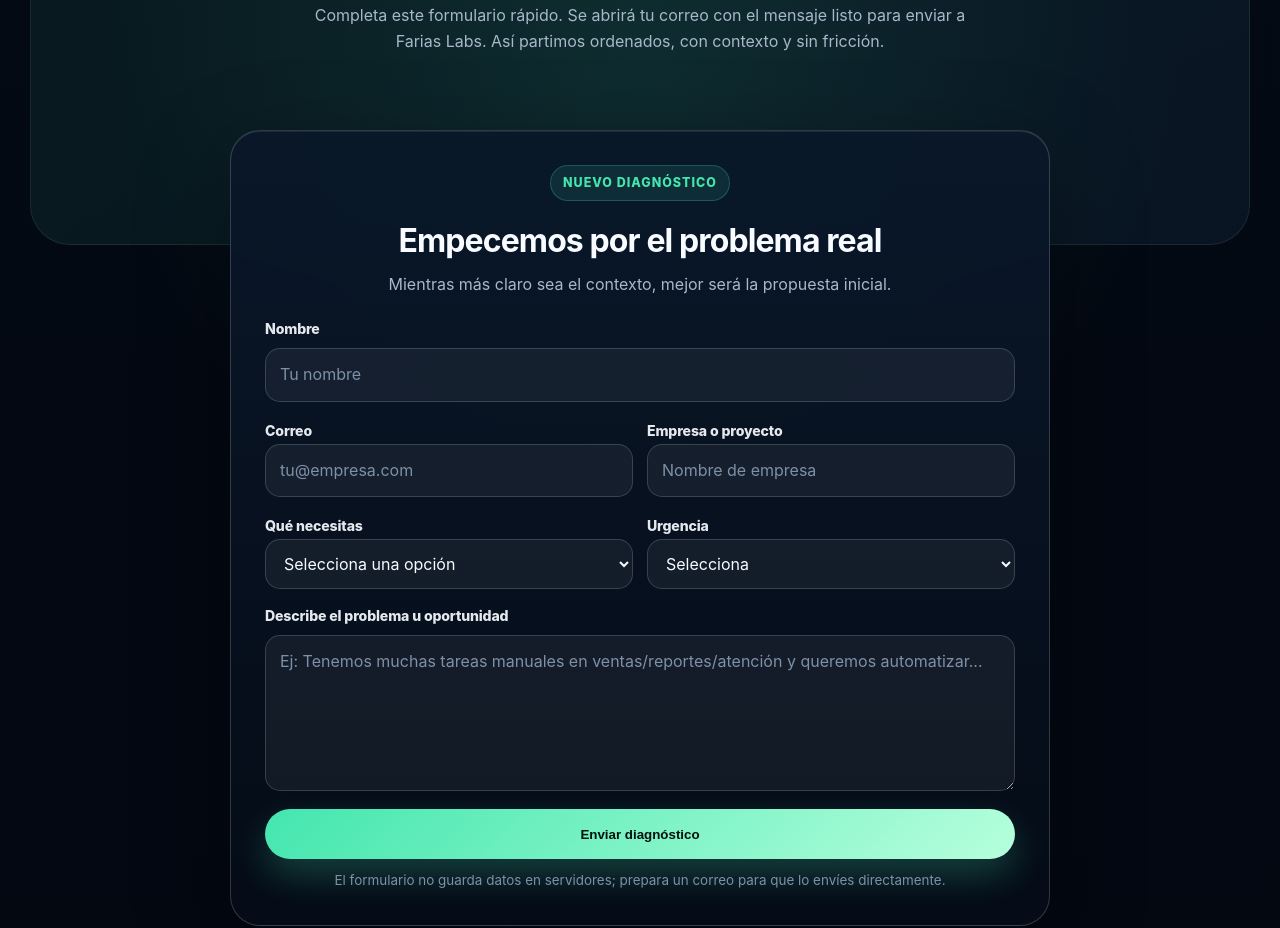
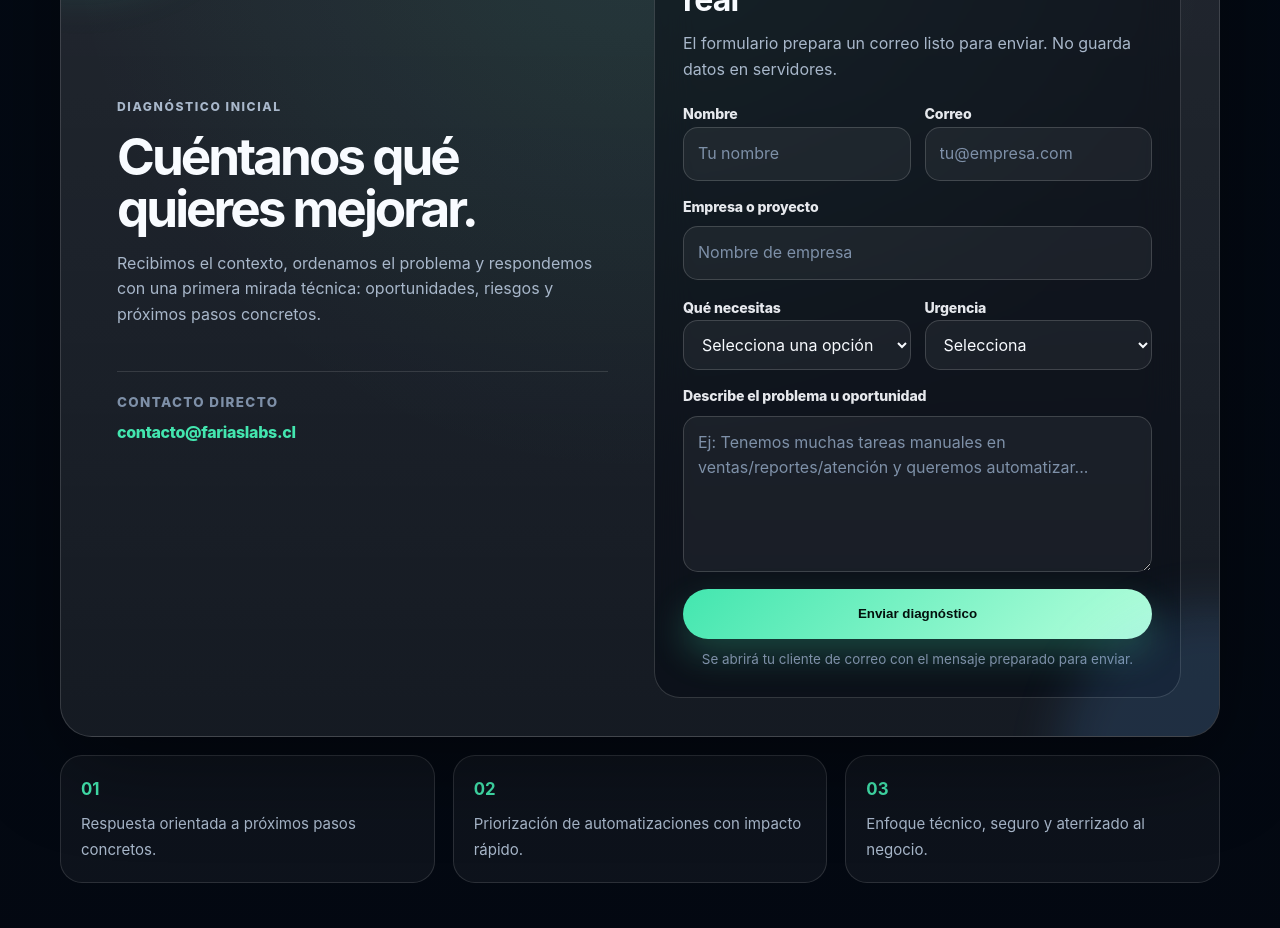
Before and after one commit to Yeezyboyskn/landing_oscar, a plain HTML site: page index.html in a window 1280 px wide. Shown: the part 5230-6158 px from the top of the page. Drawn offline with Linux system fonts and the light colour scheme.

Commit message:
Refine symmetric contact section layout

```diff
--- a/index.html
+++ b/index.html
@@ -244,34 +244,39 @@
 
     <section class="section contact-section" id="contacto">
       <div class="container contact-layout">
-        <div class="contact-copy section-heading compact">
+        <div class="contact-card">
+          <div class="contact-copy">
             <p class="eyebrow">Diagnóstico inicial</p>
-          <h2>Cuéntanos qué quieres mejorar y te respondemos con una primera mirada técnica.</h2>
+            <h2>Cuéntanos qué quieres mejorar.</h2>
             <p>
-            Completa este formulario rápido. Se abrirá tu correo con el mensaje listo para enviar a Farias Labs.
-            Así partimos ordenados, con contexto y sin fricción.
+              Recibimos el contexto, ordenamos el problema y respondemos con una primera mirada técnica:
+              oportunidades, riesgos y próximos pasos concretos.
             </p>
+            <div class="contact-direct">
+              <span>Contacto directo</span>
+              <a href="mailto:contacto@fariaslabs.cl">contacto@fariaslabs.cl</a>
+            </div>
           </div>
 
           <form class="lead-form" id="lead-form">
             <div class="form-header">
               <span class="form-badge">Nuevo diagnóstico</span>
               <h3>Empecemos por el problema real</h3>
-            <p>Mientras más claro sea el contexto, mejor será la propuesta inicial.</p>
+              <p>El formulario prepara un correo listo para enviar. No guarda datos en servidores.</p>
             </div>
-          <div class="form-row">
+            <div class="form-row two-cols">
+              <div>
                 <label for="name">Nombre</label>
                 <input id="name" name="name" type="text" autocomplete="name" placeholder="Tu nombre" required />
               </div>
-          <div class="form-row two-cols">
               <div>
                 <label for="email">Correo</label>
                 <input id="email" name="email" type="email" autocomplete="email" placeholder="tu@empresa.com" required />
               </div>
-            <div>
+            </div>
+            <div class="form-row">
               <label for="company">Empresa o proyecto</label>
               <input id="company" name="company" type="text" autocomplete="organization" placeholder="Nombre de empresa" />
-            </div>
             </div>
             <div class="form-row two-cols">
               <div>
@@ -302,8 +307,9 @@
               <textarea id="message" name="message" rows="5" placeholder="Ej: Tenemos muchas tareas manuales en ventas/reportes/atención y queremos automatizar..." required></textarea>
             </div>
             <button class="btn primary form-submit" type="submit">Enviar diagnóstico</button>
-          <p class="form-note" id="form-note">El formulario no guarda datos en servidores; prepara un correo para que lo envíes directamente.</p>
+            <p class="form-note" id="form-note">Se abrirá tu cliente de correo con el mensaje preparado para enviar.</p>
           </form>
+        </div>
 
         <div class="contact-promises">
           <article>
--- a/styles.css
+++ b/styles.css
@@ -143,24 +143,32 @@ h3 { font-size: 1.24rem; letter-spacing: -0.028em; margin-bottom: 10px; }
 .quote-card { display: flex; align-items: center; font-size: 1.55rem; letter-spacing: -0.04em; line-height: 1.25; }
 .quote-card p { margin: 0; }
 
-.contact-section { padding-top: 44px; background: radial-gradient(circle at 50% 20%, rgba(67,230,175,0.10), transparent 34rem); }
-.contact-layout { position: relative; display: grid; gap: 24px; }
-.contact-layout::before { content: ""; position: absolute; inset: 86px -30px auto; height: 360px; border-radius: 40px; background: linear-gradient(135deg, rgba(67,230,175,0.08), rgba(90,167,255,0.07)); border: 1px solid rgba(255,255,255,0.08); z-index: -1; }
-.contact-copy { text-align: center; margin-left: auto; margin-right: auto; }
+.contact-section { padding-top: 52px; background: radial-gradient(circle at 50% 12%, rgba(67,230,175,0.10), transparent 36rem); }
+.contact-layout { display: grid; gap: 18px; }
+.contact-card { position: relative; display: grid; grid-template-columns: repeat(2, minmax(0, 1fr)); gap: 28px; align-items: stretch; padding: clamp(22px, 4vw, 38px); border: 1px solid var(--line); border-radius: 32px; background: linear-gradient(180deg, var(--card-strong), var(--card)); box-shadow: var(--shadow); overflow: hidden; }
+.contact-card::before { content: ""; position: absolute; width: 340px; height: 340px; left: -150px; top: -160px; border-radius: 999px; background: rgba(67,230,175,0.18); filter: blur(24px); }
+.contact-card::after { content: ""; position: absolute; width: 300px; height: 300px; right: -140px; bottom: -170px; border-radius: 999px; background: rgba(90,167,255,0.14); filter: blur(24px); }
+.contact-card > * { position: relative; }
+.contact-copy { display: flex; flex-direction: column; justify-content: center; padding: clamp(6px, 2vw, 18px); }
+.contact-copy h2 { max-width: 520px; }
+.contact-copy p { color: var(--muted); max-width: 560px; }
+.contact-direct { display: grid; gap: 6px; margin-top: 28px; padding-top: 20px; border-top: 1px solid rgba(255,255,255,0.12); }
+.contact-direct span { color: var(--muted-2); font-size: 0.84rem; text-transform: uppercase; letter-spacing: 0.10em; font-weight: 800; }
+.contact-direct a { color: var(--brand); font-weight: 850; letter-spacing: -0.02em; }
 .contact-actions { justify-content: flex-end; }
-.contact-promises { display: grid; grid-template-columns: repeat(3, 1fr); gap: 14px; margin-top: 2px; }
-.contact-promises article { border: 1px solid rgba(255,255,255,0.12); border-radius: 20px; padding: 18px; background: rgba(255,255,255,0.045); }
+.contact-promises { display: grid; grid-template-columns: repeat(3, 1fr); gap: 18px; }
+.contact-promises article { min-height: 128px; border: 1px solid rgba(255,255,255,0.12); border-radius: 22px; padding: 20px; background: rgba(255,255,255,0.045); }
 .contact-promises strong { display: block; color: var(--brand); font-size: 1.05rem; margin-bottom: 8px; }
 .contact-promises span { color: var(--muted); font-size: 0.94rem; }
-.lead-form { width: min(820px, 100%); justify-self: center; display: grid; gap: 16px; padding: clamp(22px, 4vw, 34px); border: 1px solid rgba(255,255,255,0.18); border-radius: 30px; background: linear-gradient(180deg, rgba(10,24,42,0.94), rgba(5,12,23,0.92)); box-shadow: inset 0 1px 0 rgba(255,255,255,0.08), 0 28px 90px rgba(0,0,0,0.36); backdrop-filter: blur(18px); }
-.form-header { text-align: center; padding-bottom: 4px; }
+.lead-form { display: grid; gap: 15px; padding: clamp(20px, 3vw, 28px); border: 1px solid rgba(255,255,255,0.16); border-radius: 26px; background: rgba(3,8,17,0.46); box-shadow: inset 0 1px 0 rgba(255,255,255,0.07); backdrop-filter: blur(18px); }
+.form-header { padding-bottom: 4px; }
 .form-header h3 { font-size: clamp(1.45rem, 3vw, 2rem); margin-bottom: 6px; }
 .form-header p { color: var(--muted); margin-bottom: 0; }
 .form-badge { display: inline-flex; align-items: center; justify-content: center; margin-bottom: 14px; padding: 7px 12px; border-radius: 999px; color: var(--brand); background: rgba(67,230,175,0.10); border: 1px solid rgba(67,230,175,0.24); font-size: 0.78rem; font-weight: 800; text-transform: uppercase; letter-spacing: 0.08em; }
 .form-row { display: grid; gap: 8px; }
-.two-cols { grid-template-columns: repeat(2, 1fr); gap: 14px; }
+.two-cols { grid-template-columns: repeat(2, minmax(0, 1fr)); gap: 14px; }
 .lead-form label { color: rgba(248,251,255,0.92); font-weight: 780; font-size: 0.88rem; letter-spacing: -0.01em; }
-.lead-form input, .lead-form select, .lead-form textarea { width: 100%; border: 1px solid rgba(255,255,255,0.16); border-radius: 15px; background: rgba(255,255,255,0.055); color: var(--text); padding: 13px 14px; font: inherit; outline: none; transition: border-color 0.2s ease, box-shadow 0.2s ease, background 0.2s ease; }
+.lead-form input, .lead-form select, .lead-form textarea { width: 100%; min-height: 48px; border: 1px solid rgba(255,255,255,0.16); border-radius: 15px; background: rgba(255,255,255,0.055); color: var(--text); padding: 13px 14px; font: inherit; outline: none; transition: border-color 0.2s ease, box-shadow 0.2s ease, background 0.2s ease; }
 .lead-form textarea { resize: vertical; min-height: 132px; }
 .lead-form input::placeholder, .lead-form textarea::placeholder { color: var(--muted-2); }
 .lead-form input:focus, .lead-form select:focus, .lead-form textarea:focus { border-color: rgba(67,230,175,0.72); background: rgba(255,255,255,0.075); box-shadow: 0 0 0 4px rgba(67,230,175,0.10); }
@@ -175,7 +183,7 @@ h3 { font-size: 1.24rem; letter-spacing: -0.028em; margin-bottom: 10px; }
   .menu-toggle { display: block; }
   .nav-links { position: absolute; top: 74px; left: 20px; right: 20px; display: none; flex-direction: column; align-items: stretch; padding: 18px; border: 1px solid var(--line); border-radius: 20px; background: rgba(6, 16, 29, 0.98); }
   .nav-links.open { display: flex; }
-  .hero, .method, .stack-layout, .founder, .cta-box, .contact-box { grid-template-columns: 1fr; }
+  .hero, .method, .stack-layout, .founder, .cta-box, .contact-box, .contact-card { grid-template-columns: 1fr; }
   .hero { min-height: auto; padding: 58px 0; }
   .grid.cards { grid-template-columns: repeat(2, 1fr); }
   .outcome-grid { grid-template-columns: repeat(2, 1fr); }
@@ -189,7 +197,7 @@ h3 { font-size: 1.24rem; letter-spacing: -0.028em; margin-bottom: 10px; }
   .panel-grid { grid-template-columns: 1fr; }
   .section { padding: 66px 0; }
   .hero-panel, .founder-card, .quote-card, .service-card, .cta-box { border-radius: 23px; padding: 24px; }
-  .contact-layout::before { inset: 110px -16px auto; }
+  .contact-card { border-radius: 24px; }
   .quote-card { font-size: 1.23rem; }
   .footer { flex-direction: column; }
   .btn { width: 100%; }
```
Lines whose indentation alone changed are shown as unchanged.
